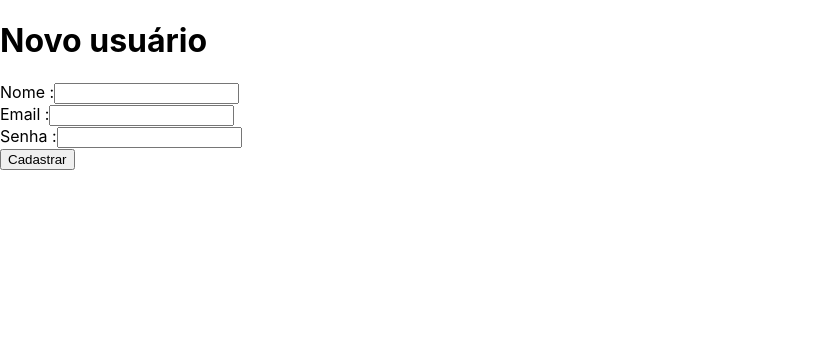
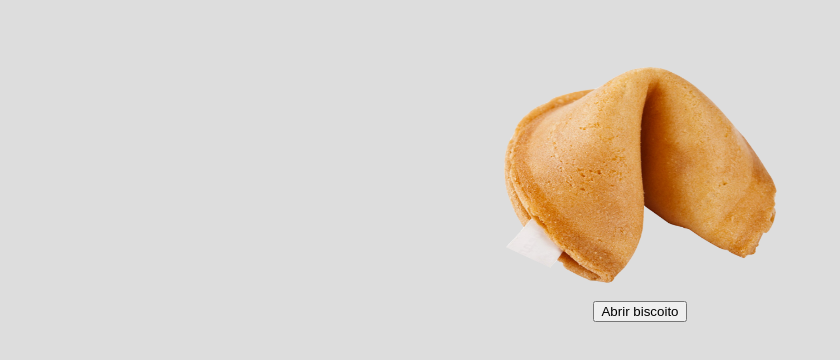
Before and after one commit to JoaoBijos/Curso-React-JS-, a React (Create React App) app: page / in a window 1280 px wide. Shown: the top 360 px of the page, without its empty margins (0-840 px from the left). Built offline with nearby package versions, Linux system fonts and the light colour scheme.

Commit message:
Biscoito da Sorte

```diff
--- a/src/App.js
+++ b/src/App.js
@@ -1,61 +1,56 @@
 import React, { Component } from "react";
+import './style.css'
+import biscoito from './assets/biscoito.png';
 
 class App extends Component {
-  constructor(props) {
-    super(props);
+
+  constructor(props){
+    super(props)
     this.state = {
-      nome: "",
-      email: "",
-      senha: "",
-    };
+      textoFrase: ''
+    }
 
-    this.cadastrar = this.cadastrar.bind(this)
+    this.quebraBiscoito = this.quebraBiscoito.bind(this)
+
+    this.frases = ['O Aspira só sabe aspirar, por isso, cuidado ao espirrar',
+    'Thiago é um bom companheiro, ninguém pode negar, só não deixa a bebida ele pegar',
+    'Pedrão é o pai de todos não tem como negar, mas se mal dele você falar, como Thiago você vai ter que lidar',
+    'A Daily é o momento mais divertido do dia, melhor ainda é quando o Thiago suas piadas fazia',
+    'Seu sucesso só depende de você! Pode começar a chorar !!',
+    'Pedra mole água dura, tanto bate até que batata',
+    'O importante é o que importa',
+    'A vida é só duas, coma churrasco',
+    'Sem chifre, sem defesa']
   }
 
-  cadastrar(event){
-    const {nome,email,senha} = this.state
-
-    if(nome != '' && email != '' && senha != ''){
-      alert(`Nome: ${nome} \nEmail: ${email} \nSenha: ${senha}`)
-    } else{
-      alert('Preencha todos os campos antes de cadastrar')
-    }
-
-    // pegamos o evento que chamamos esta função para que a página não atualize
-    event.preventDefault()
-  }
+  quebraBiscoito(){
+    let state = this.state;
+    let numeroAleatorio = Math.floor(Math.random() * this.frases.length);
+    state.textoFrase = '" ' + this.frases[numeroAleatorio] + ' "'
+    this.setState(state);
+}
 
   render() {
     return (
-      <div>
-        <h1>Novo usuário</h1>
-        <form onSubmit={this.cadastrar}>
-          <label>Nome :</label>
-          <input
-            type="text"
-            value={this.state.nome}
-            onChange={(e) => this.setState({ nome: e.target.value })}
-          />
-          <br/>
-          <label>Email :</label>
-          <input
-            type="email"
-            value={this.state.email}
-            onChange={(e) => this.setState({ email: e.target.value })}
-          />
-          <br/>
-          <label>Senha :</label>
-          <input
-            type="password"
-            value={this.state.senha}
-            onChange={(e) => this.setState({ senha: e.target.value })}
-          />
-          <br/>
-          <button type='submit'>Cadastrar</button>
-        </form>
+      <div className='container'>
+        <img src={biscoito} className='img'/>
+        <Botao nome='Abrir biscoito' acaoBtn={this.quebraBiscoito}/>
+        <h3 className='textofrase'>{this.state.textoFrase}</h3>
       </div>
     );
   }
 }
 
+class Botao extends Component{
+  render(){
+    return(
+      <div>
+         <button onClick={this.props.acaoBtn}>{this.props.nome}</button>
+      </div>
+    )
+  }
+}
+
+
+
 export default App;
--- a/src/index.css
+++ b/src/index.css
@@ -5,6 +5,7 @@ body {
     sans-serif;
   -webkit-font-smoothing: antialiased;
   -moz-osx-font-smoothing: grayscale;
+  background-color: #ddd;
 }
 
 code {
--- /dev/null
+++ b/src/style.css
@@ -0,0 +1,18 @@
+.container{
+  display: flex;
+  flex-direction: column;
+  width: 100%;
+  justify-content: center;
+  align-items: center;
+}
+.img{
+  width: 300px;
+  height: 250px;
+  margin-top: 50px;
+}
+
+.textofrase{
+  font-style: italic;
+  color: #dd7b22;
+  text-align: center;
+}
```
Also changed, not shown: src/assets/biscoito.png (added), src/index.js (line endings or trailing spaces), 1 other file (tests, documents, lock files or other folders).
